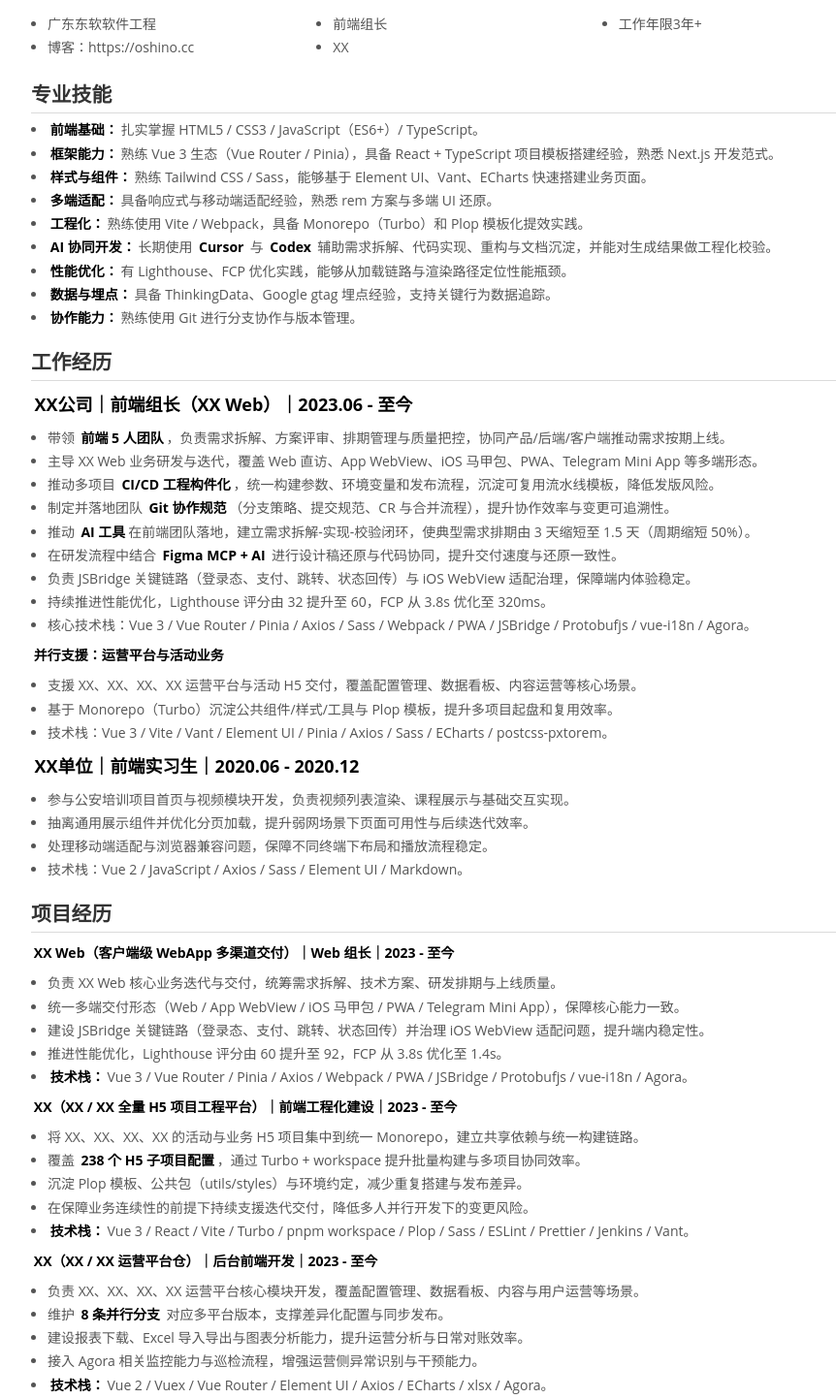
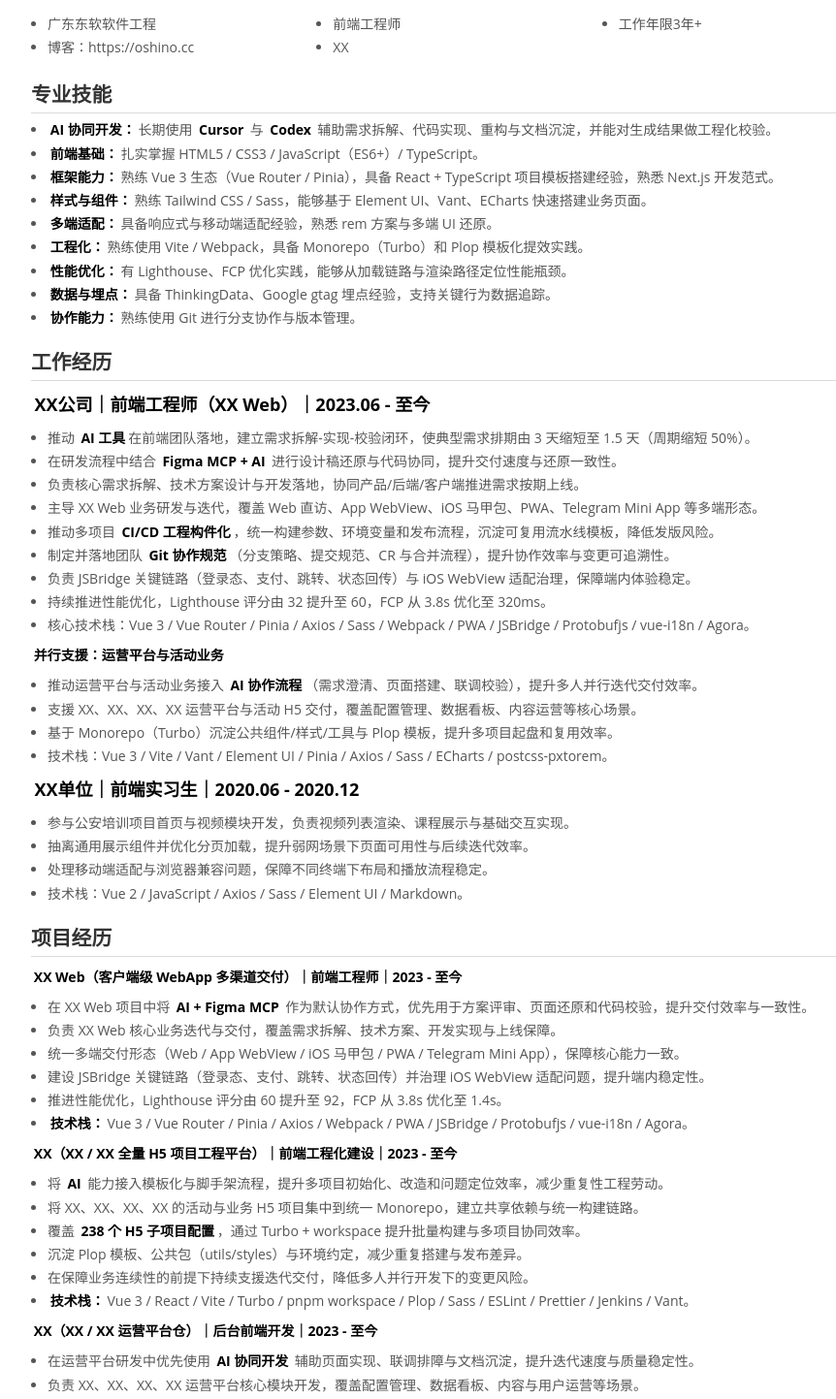
Before and after one commit to ooooshino/ooooshino.github.io, a Vue app: page / in a window 1280 px wide. Shown: the part 80-1523 px from the top of the page at 97% size, without its empty margins (158-1020 px from the left). Built offline with nearby package versions, Linux system fonts and the light colour scheme.

Commit message:
chore(发布): 同步脱敏简历

```diff
--- a/src/components/CompanyExperience.vue
+++ b/src/components/CompanyExperience.vue
@@ -3,12 +3,18 @@
     <h2>工作经历</h2>
 
     <p>
-      <strong class="text-lg">XX公司｜前端组长（XX Web）｜2023.06 - 至今</strong>
+      <strong class="text-lg">XX公司｜前端工程师（XX Web）｜2023.06 - 至今</strong>
     </p>
 
     <ul>
       <li>
-        带领 <strong>前端 5 人团队</strong>，负责需求拆解、方案评审、排期管理与质量把控，协同产品/后端/客户端推动需求按期上线。
+        推动 <strong>AI 工具</strong>在前端团队落地，建立需求拆解-实现-校验闭环，使典型需求排期由 3 天缩短至 1.5 天（周期缩短 50%）。
+      </li>
+      <li>
+        在研发流程中结合 <strong>Figma MCP + AI</strong> 进行设计稿还原与代码协同，提升交付速度与还原一致性。
+      </li>
+      <li>
+        负责核心需求拆解、技术方案设计与开发落地，协同产品/后端/客户端推进需求按期上线。
       </li>
       <li>
         主导 XX Web 业务研发与迭代，覆盖 Web 直访、App WebView、iOS 马甲包、PWA、Telegram Mini App 等多端形态。
@@ -18,12 +24,6 @@
       </li>
       <li>
         制定并落地团队 <strong>Git 协作规范</strong>（分支策略、提交规范、CR 与合并流程），提升协作效率与变更可追溯性。
-      </li>
-      <li>
-        推动 <strong>AI 工具</strong>在前端团队落地，建立需求拆解-实现-校验闭环，使典型需求排期由 3 天缩短至 1.5 天（周期缩短 50%）。
-      </li>
-      <li>
-        在研发流程中结合 <strong>Figma MCP + AI</strong> 进行设计稿还原与代码协同，提升交付速度与还原一致性。
       </li>
       <li>
         负责 JSBridge 关键链路（登录态、支付、跳转、状态回传）与 iOS WebView 适配治理，保障端内体验稳定。
@@ -38,6 +38,9 @@
 
     <p><strong>并行支援：运营平台与活动业务</strong></p>
     <ul>
+      <li>
+        推动运营平台与活动业务接入 <strong>AI 协作流程</strong>（需求澄清、页面搭建、联调校验），提升多人并行迭代交付效率。
+      </li>
       <li>
         支援 XX、XX、XX、XX 运营平台与活动 H5 交付，覆盖配置管理、数据看板、内容运营等核心场景。
       </li>
--- a/src/components/Skills.vue
+++ b/src/components/Skills.vue
@@ -2,12 +2,12 @@
   <section>
     <h2>专业技能</h2>
     <ul>
+      <li><strong>AI 协同开发：</strong>长期使用 <strong>Cursor</strong> 与 <strong>Codex</strong> 辅助需求拆解、代码实现、重构与文档沉淀，并能对生成结果做工程化校验。</li>
       <li><strong>前端基础：</strong>扎实掌握 HTML5 / CSS3 / JavaScript（ES6+）/ TypeScript。</li>
       <li><strong>框架能力：</strong>熟练 Vue 3 生态（Vue Router / Pinia），具备 React + TypeScript 项目模板搭建经验，熟悉 Next.js 开发范式。</li>
       <li><strong>样式与组件：</strong>熟练 Tailwind CSS / Sass，能够基于 Element UI、Vant、ECharts 快速搭建业务页面。</li>
       <li><strong>多端适配：</strong>具备响应式与移动端适配经验，熟悉 rem 方案与多端 UI 还原。</li>
       <li><strong>工程化：</strong>熟练使用 Vite / Webpack，具备 Monorepo（Turbo）和 Plop 模板化提效实践。</li>
-      <li><strong>AI 协同开发：</strong>长期使用 <strong>Cursor</strong> 与 <strong>Codex</strong> 辅助需求拆解、代码实现、重构与文档沉淀，并能对生成结果做工程化校验。</li>
       <li><strong>性能优化：</strong>有 Lighthouse、FCP 优化实践，能够从加载链路与渲染路径定位性能瓶颈。</li>
       <li><strong>数据与埋点：</strong>具备 ThinkingData、Google gtag 埋点经验，支持关键行为数据追踪。</li>
       <li><strong>协作能力：</strong>熟练使用 Git 进行分支协作与版本管理。</li>
--- a/src/components/SoftwareExperience.vue
+++ b/src/components/SoftwareExperience.vue
@@ -2,9 +2,10 @@
   <section>
     <h2>项目经历</h2>
 
-    <p><strong>XX Web（客户端级 WebApp 多渠道交付）｜Web 组长｜2023 - 至今</strong></p>
+    <p><strong>XX Web（客户端级 WebApp 多渠道交付）｜前端工程师｜2023 - 至今</strong></p>
     <ul>
-      <li>负责 XX Web 核心业务迭代与交付，统筹需求拆解、技术方案、研发排期与上线质量。</li>
+      <li>在 XX Web 项目中将 <strong>AI + Figma MCP</strong> 作为默认协作方式，优先用于方案评审、页面还原和代码校验，提升交付效率与一致性。</li>
+      <li>负责 XX Web 核心业务迭代与交付，覆盖需求拆解、技术方案、开发实现与上线保障。</li>
       <li>统一多端交付形态（Web / App WebView / iOS 马甲包 / PWA / Telegram Mini App），保障核心能力一致。</li>
       <li>建设 JSBridge 关键链路（登录态、支付、跳转、状态回传）并治理 iOS WebView 适配问题，提升端内稳定性。</li>
       <li>推进性能优化，Lighthouse 评分由 60 提升至 92，FCP 从 3.8s 优化至 1.4s。</li>
@@ -13,6 +14,7 @@
 
     <p><strong>XX（XX / XX 全量 H5 项目工程平台）｜前端工程化建设｜2023 - 至今</strong></p>
     <ul>
+      <li>将 <strong>AI</strong> 能力接入模板化与脚手架流程，提升多项目初始化、改造和问题定位效率，减少重复性工程劳动。</li>
       <li>将 XX、XX、XX、XX 的活动与业务 H5 项目集中到统一 Monorepo，建立共享依赖与统一构建链路。</li>
       <li>覆盖 <strong>238 个 H5 子项目配置</strong>，通过 Turbo + workspace 提升批量构建与多项目协同效率。</li>
       <li>沉淀 Plop 模板、公共包（utils/styles）与环境约定，减少重复搭建与发布差异。</li>
@@ -22,6 +24,7 @@
 
     <p><strong>XX（XX / XX 运营平台仓）｜后台前端开发｜2023 - 至今</strong></p>
     <ul>
+      <li>在运营平台研发中优先使用 <strong>AI 协同开发</strong> 辅助页面实现、联调排障与文档沉淀，提升迭代速度与质量稳定性。</li>
       <li>负责 XX、XX、XX、XX 运营平台核心模块开发，覆盖配置管理、数据看板、内容与用户运营等场景。</li>
       <li>维护 <strong>8 条并行分支</strong> 对应多平台版本，支撑差异化配置与同步发布。</li>
       <li>建设报表下载、Excel 导入导出与图表分析能力，提升运营分析与日常对账效率。</li>
--- a/src/components/Summary.vue
+++ b/src/components/Summary.vue
@@ -2,10 +2,10 @@
   <section>
     <h2>优势总结</h2>
     <ul>
+      <li>熟练使用 <strong>AI 辅助开发工具</strong>进行提效，并能对生成内容进行<strong>工程化甄别、重构与质量把控</strong>。</li>
       <li>具备从需求分析、方案设计到上线交付的完整前端工程实践，能够独立负责核心模块落地。</li>
       <li>对 UI 还原与交互细节有较高要求，兼顾用户体验、性能优化与可维护性。</li>
       <li>具备良好的跨团队沟通与协作能力，能够在业务、产品、客户端之间高效推进复杂需求落地。</li>
-      <li>熟练使用 <strong>AI 辅助开发工具</strong>进行提效，并能对生成内容进行<strong>工程化甄别、重构与质量把控</strong>。</li>
       <li>持续关注前端新技术并落地到实际项目，具备较强学习能力与技术自驱力。</li>
     </ul>
   </section>
--- a/src/components/UserInfo.vue
+++ b/src/components/UserInfo.vue
@@ -4,7 +4,7 @@
       <h3 class="text-center sm:text-left break-words">Kent</h3>
       <ul class="flex flex-wrap user-info-grid">
         <li class="w-full md:w-1/3 md:pr-2 break-words box-border">广东东软软件工程</li>
-        <li class="w-full md:w-1/3 md:pr-2 break-words box-border">前端组长</li>
+        <li class="w-full md:w-1/3 md:pr-2 break-words box-border">前端工程师</li>
         <li class="w-full md:w-1/3 md:pr-2 break-words box-border">工作年限3年+</li>
         <li class="w-full md:w-1/3 md:pr-2 break-words box-border">博客：https://oshino.cc</li>
         <li class="w-full md:w-1/3 md:pr-2 break-words box-border">XX</li>
```
